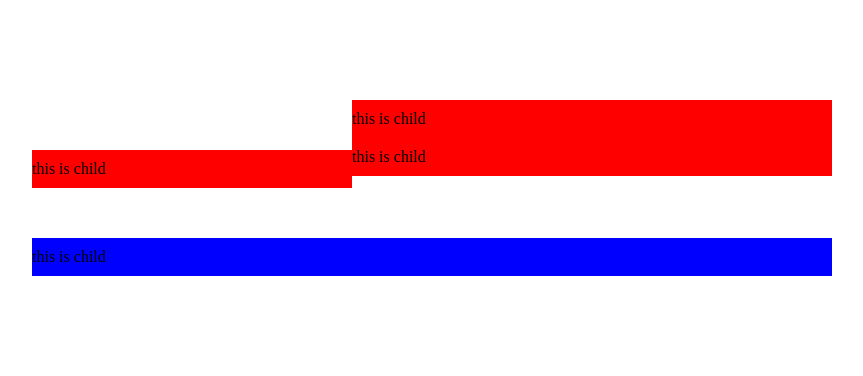
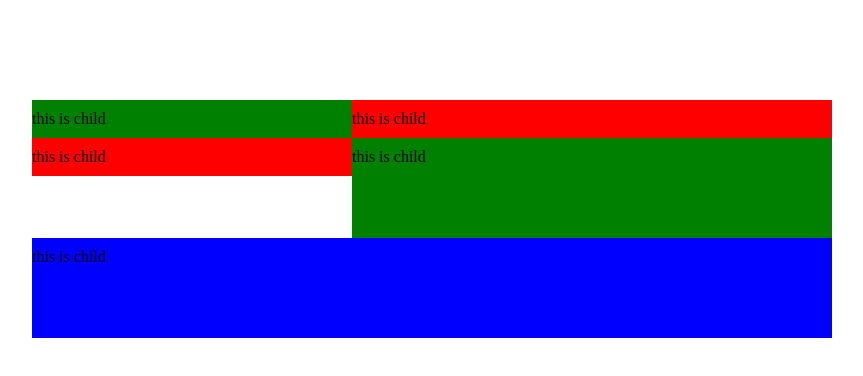
Before and after one commit to patrickmarabeas/ng-Adoption.js, a plain HTML site: page index.html in a window 1280 px wide. Shown: the top 376 px of the page, without its empty margins (208-1071 px from the left). Drawn offline with nearby package versions, Linux system fonts and the light colour scheme.

Commit message:
Updated demo

```diff
--- a/index.html
+++ b/index.html
@@ -15,17 +15,25 @@
 
 	<div class="page">
 
-		<div id="parent" data-discrete="condition" data-discrete-maintain="left width" data-custdir >
+		<div id="parent">
 
 			<div id="wrapper">
+				<span class="child" data-test>this is child</span>
+			</div>
+
+		</div>
+
+		<div id="parent2" data-discrete="condition" data-discrete-maintain="left width height" data-custdir >
+
+			<div id="wrapper2">
 				<span class="child">this is child</span>
 			</div>
 
 		</div>
 
-		<div id="parent2" data-discrete="condition" data-discrete-maintain="height left width" data-custdir >
+		<div id="parent3" data-discrete="condition" data-discrete-maintain="height left width" data-custdir >
 
-			<div id="wrapper2">
+			<div id="wrapper3">
 				<span class="child" data-test>this is child</span>
 			</div>
 
@@ -39,9 +47,9 @@
 
 		</div>
 
-		<div id="parent3" data-discrete="condition" data-discrete-maintain="height" data-custdir >
+		<div id="parent5" data-discrete="condition" data-discrete-maintain="height" data-custdir >
 
-			<div id="wrapper3">
+			<div id="wrapper5">
 				<span class="child" data-test>this is child</span>
 			</div>
 
--- a/styles/main.less
+++ b/styles/main.less
@@ -7,6 +7,7 @@ body {
 div, section {
 	min-height: 2px;
 }
+
 .page {
 	max-width: 800px;
 	margin: 0 auto;
@@ -14,34 +15,53 @@ div, section {
 }
 
 #parent {
-	margin-top: 50px;
 	float: left;
 	width: 40%;
-	background-color: red;
+	background-color: green;
 }
 
-#parent_discrete, #parent2_discrete, #parent4_discrete {
-	background-color: grey;
-	position: fixed;
-	top: 0;
-}
-
-#parent2, #parent4 {
+#parent2 {
 
 	float: left;
 	width: 60%;
 	background-color: red;
 }
 
+#parent3 {
+	float: left;
+	width: 40%;
+	background-color: red;
+}
 
-#parent3 {
-	margin-top: 50px;
+#parent4 {
+
+	float: left;
+	width: 60%;
+	background-color: green;
+	height: 100px;
+}
+
+
+#parent5 {
+
 	float: left;
 	width: 100%;
 	background-color: blue;
+	height: 100px;
 }
 
-#parent3_discrete {
+
+
+
+
+#parent_discrete, #parent2_discrete, #parent3_discrete, #parent4_discrete {
+	background-color: grey;
+	position: fixed;
+	top: 0;
+}
+
+
+#parent5_discrete {
 	position: fixed;
 	bottom: 0;
 	left: 0 !important;
```
